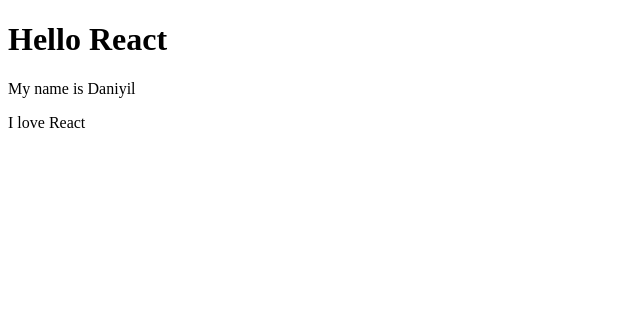
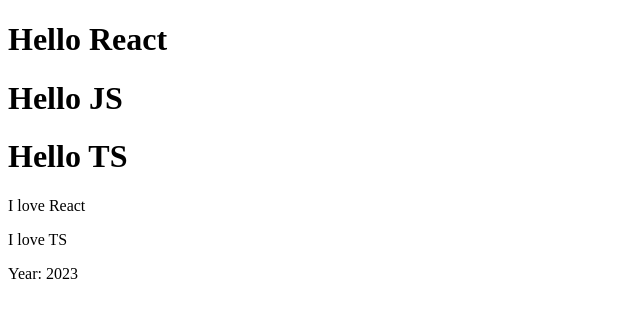
Before and after one commit to KDaniyil/React-shop-project, a React (Create React App) app: page / in a window 1280 px wide. Shown: the top 318 px of the page, without its empty margins (0-640 px from the left). Built offline with nearby package versions, Linux system fonts and the light colour scheme.

Commit message:
add component and default export

```diff
--- /dev/null
+++ b/src/Content.tsx
@@ -0,0 +1,15 @@
+type Props = {
+    text1: string
+    text2: string
+    year: number
+}
+const Content = (props: Props) => {
+    return (
+        <>
+            <p>{props.text1}</p>
+            <p>{props.text2}</p>
+            <div>Year: {props.year}</div>
+        </>
+    )
+}
+export default Content
--- a/src/index.tsx
+++ b/src/index.tsx
@@ -1,29 +1,25 @@
+import { type } from '@testing-library/user-event/dist/type'
 import React from 'react'
 import ReactDOM from 'react-dom/client'
+import Content from './Content'
 
-function Title() {
-    return <h1>Hello React</h1>
-}
-function Content() {
-    return (
-        <React.Fragment>
-            <p>My name is Daniyil</p>
-            <p>I love React</p>
-        </React.Fragment>
-    )
+interface ITItleProps {
+    text: string
 }
 
-// const Content = () => {
-//   return ()
-
-// }
+const Title = (props: ITItleProps) => {
+    console.log(props)
+    return <h1>Hello {props.text}</h1>
+}
 
 //! Component
 function App() {
     return (
         <>
-            <Title />
-            <Content />
+            <Title text="React" />
+            <Title text="JS" />
+            <Title text="TS" />
+            <Content text1="I love React" text2="I love TS" year={2023} />
         </>
     )
 }
```
